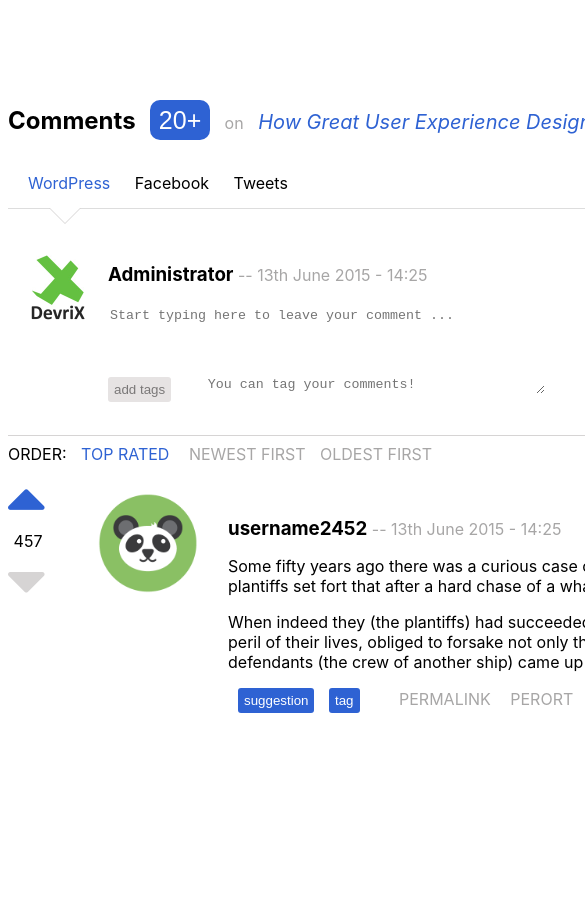
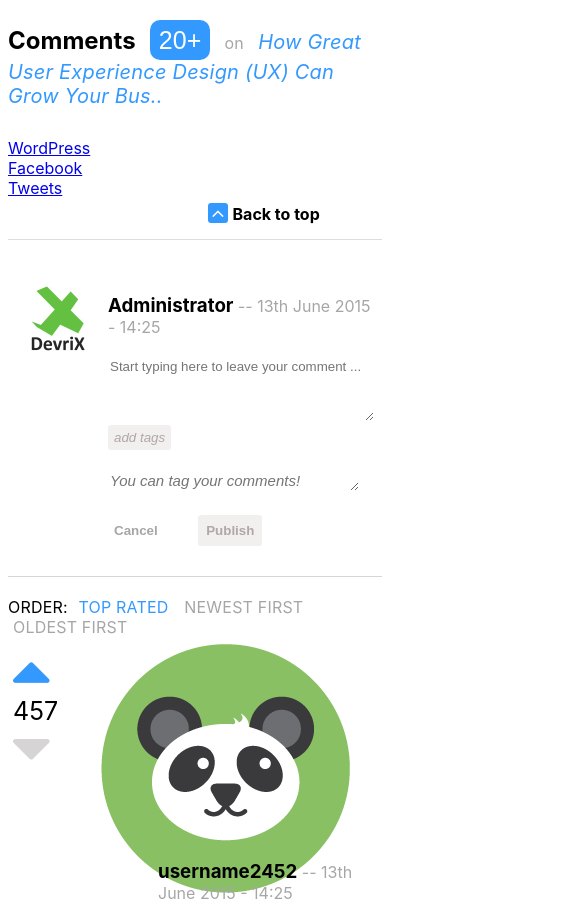
Before and after one commit to DidiMilikina/Web-Component-for-comments, a website: page index.html in a window 390 px wide. Shown: the top 906 px of the page, 585 px wide, since content can reach past the window. Before the commit the page ends 844 px from the top, so only its background shows below. Drawn offline with nearby package versions, Linux system fonts and the light colour scheme; files that its build step writes are made by us from their sources.

Commit message:
Made changes

```diff
--- a/src/sass/components/_admin-section.scss
+++ b/src/sass/components/_admin-section.scss
@@ -17,6 +17,8 @@
         }
     }
     .comment-area {
+        color: #9c9c9c;
+        font-family: sans-serif;
         border: none;
         margin-top: 20px;
         margin-left: 100px;
@@ -24,17 +26,24 @@
     .tags {
         margin-left: 100px;
         .add-tag {
-            background-color: #e6e3e3;
-            color: #7a7878;
+            font-family: sans-serif;
+            font-style: oblique;
+            background-color: #f2efef;
+            color: #b1a7a7;
             border: none;
             border-radius: 3px;
             height: 25px;
         }
         .tags-area {
+            color: #c0c0c0;
+            font-family: sans-serif;
+            font-style: oblique;
+            font-size: 15px;
             border: none;
             margin-left: 30px;
         }
         .cancel-button {
+            font-weight: bold;
             background-color: Transparent;
             background-repeat: no-repeat;
             border: none;
@@ -44,14 +53,44 @@
             color: #a7a6a6;
             border: none;
             margin-right: 30px;
-            margin-left: 280px;
         }
         .publish-button {
-            background-color: #e6e3e3;
-            color: #7a7878;
+            font-weight: bold;
+            background-color: #f2efef;
+            color: #b1a7a7;
             border: none;
             padding: 8px;
             border-radius: 3px;
         }
     }
 }
+
+@media only screen and (max-width: 767px) {
+    /* For mobile phones: */
+    .admin-section {
+        width: auto;
+        .admin-info {
+            width: auto;
+        }
+        .comment-area {
+            font-weight: 100;
+            width: 70%;
+        }
+        .tags {
+            .tags-area {
+                width: 90%;
+                margin-bottom: 20px;
+                margin-top: 20px;
+                margin-left: 0;
+            }
+            .cancel-button {
+                width: auto;
+                margin-left: 0;
+            }
+        }
+    }
+}
+
+@media (min-width: 768px) and (max-width: 1024px) {
+    /* For tablets: */
+}
--- a/src/sass/components/_comments.scss
+++ b/src/sass/components/_comments.scss
@@ -3,19 +3,22 @@
     .vote {
         display: inline;
         .vote-up {
+            margin-left: 5px;
             height: 30px;
             &.on {
-                color: #2e62d3;
+                color: #3399ff;
             }
         }
         .vote-count {
-            margin: 8px 0;
+            margin-left: 5px;
+            font-size: 25px;
             display: block;
             box-sizing: inherit;
             text-align: center;
             width: 40px;
         }
         .vote-down {
+            margin-left: 5px;
             margin-top: -10px;
             &.off {
                 color: #d6d4d4;
@@ -23,16 +26,14 @@
         }
     }
     .current-comment {
-        margin-top: -120px;
+        margin-top: -140px;
         .comment-image {
             margin-left: 90px;
-            width: 100px;
-            height: 100px;
         }
         .username-info {
-            margin-left: 220px;
+            margin-left: 130px;
             position: relative;
-            margin-top: -80px;
+            margin-top: -30px;
             .username {
                 display: inline;
             }
@@ -42,20 +43,25 @@
             }
         }
         .comment-content {
-            margin-left: 220px;
+            color: #303030;
+            letter-spacing: 0.2px;
+            word-spacing: 2px;
+            margin-left: 90px;
             width: 750px;
         }
         .comment-tags {
-            margin-left: 220px;
+            margin-left: 80px;
             .colored-tag {
+                font-style: oblique;
                 border: none;
-                background-color: #2e62d3;
+                background-color: #3399ff;
                 color: white;
                 border-radius: 3px;
                 height: 25px;
                 margin-left: 10px;
             }
             .links {
+                letter-spacing: 0.2px;
                 display: inline;
                 margin-left: 20px;
                 .off {
@@ -66,9 +72,55 @@
                 .on {
                     margin-left: 15px;
                     text-decoration: none;
-                    color: #2e62d3;
+                    color: #3399ff;
                 }
             }
         }
     }
 }
+
+@media only screen and (max-width: 767px) {
+    /* For mobile phones: */
+    .comments {
+        .current-comment {
+            .comment-image {
+                margin-left: 90px;
+                margin-bottom: -40px;
+            }
+            .username-info {
+                width: auto;
+                margin-right: 10px;
+                margin-left: 150px;
+                margin-top: 0;
+            }
+            .comment-content {
+                font-family: Arial, Helvetica, sans-serif;
+                font-weight: 100;
+                width: auto;
+                margin-right: 10px;
+                margin-left: 90px;
+            }
+            .comment-tags {
+                width: auto;
+                margin-left: 90px;
+                .colored-tag {
+                    margin: 5px;
+                    margin-left: 0;
+                }
+                .links {
+                    display: block;
+                    margin-left: 0;
+                    .off,
+                    .on {
+                        margin: 5px;
+                        margin-left: 0;
+                    }
+                }
+            }
+        }
+    }
+}
+
+@media (min-width: 768px) and (max-width: 1024px) {
+    /* For tablets: */
+}
--- a/src/sass/components/_order-type.scss
+++ b/src/sass/components/_order-type.scss
@@ -1,4 +1,6 @@
 .order-type {
+    margin-top: 20px;
+    letter-spacing: 0.2px;
     .off {
         margin: 5px;
         text-decoration: none;
@@ -7,6 +9,19 @@
     .on {
         margin: 10px;
         text-decoration: none;
-        color: #2e62d3;
+        color: #3399ff;
     }
 }
+
+@media only screen and (max-width: 767px) {
+    /* For mobile phones: */
+    .order-type {
+        .order-span {
+            visibility: hidden;
+            display: none;
+        }
+        .on {
+            margin: 6px;
+        }
+    }
+}
--- a/src/sass/components/_top-section.scss
+++ b/src/sass/components/_top-section.scss
@@ -10,7 +10,7 @@ body {
             display: inline;
         }
         .colored-counter {
-            background-color: #2e62d3;
+            background-color: #3399ff;
             color: white;
             border: none;
             text-align: center;
@@ -26,25 +26,38 @@ body {
             color: #a7a6a6;
         }
         .link-on-comments {
+            letter-spacing: 0.2px;
             font-size: 20px;
             font-style: italic;
             display: contents;
-            color: #2e62d3;
+            color: #3399ff;
         }
     }
     .social-media {
         border-bottom: 1px solid #ddd;
+        .social-media-links {
             .link-socials {
                 text-decoration: none;
                 display: inline;
                 margin-left: 20px;
-            color: black;
+                margin-right: 20px;
+                color: black; // left: 0;
+                // -webkit-transition: all 1.5s ease-in-out;
+                // -moz-transition: all 1.5s ease-in-out;
+                // -o-transition: all 1.5s ease-in-out;
+                // transition: all 1.5s ease-in-out;
+                // position: relative;
+                // &:hover {
+                //     left: 20px;
+                //     padding-left: -20px;
+                // }
                 &.active {
-                color: #2e62d3;
+                    // transition: all 1s ease-in-out;
+                    color: #3399ff;
                     text-decoration: none;
                     display: inline-block;
                     outline: 0;
-                margin-left: 20px;
+                    margin-left: 20px; // transition: all 1s ease-in-out;
                 }
                 &.tri-down {
                     /* Styling block element, not required */
@@ -79,21 +92,80 @@ body {
                 }
             }
         }
+        .link-socials.tri-down:before:hover,
+        .link-socials.tri-down:after:hover {
+            content: "";
+            position: absolute;
+            width: 0;
+            height: 0;
+            border-style: solid;
+            border-color: transparent;
+            border-bottom: 0;
+        }
+        /* Stroke */
+        .link-socials.tri-down:before:hover {
+            bottom: -16px;
+            left: 21px;
+            /* If 1px darken stroke slightly */
+            border-top-color: #d6d4d4;
+            border-width: 16px;
+        }
+        /* Fill */
+        .link-socials.tri-down:after:hover {
+            bottom: -15px;
+            left: 22px;
+            border-top-color: #fff;
+            border-width: 15px;
+        }
+    }
 }
 
 .back-to-top {
-    display: inline;
-    margin-left: 300px;
+    float: right;
+    margin-top: -30px;
     .colored-button {
-        background-color: #2e62d3;
+        background-color: #3399ff;
         color: white;
         border: none;
         font-size: 20px;
         border-radius: 3px;
-        height: 25px;
-        margin-left: 10px;
+        height: 20px;
+        width: 20px;
+        display: inline-block;
+        text-align: center;
+        line-height: 20px;
+        padding: 0;
     }
     .back-title {
         display: inline;
     }
 }
+
+@media only screen and (max-width: 767px) {
+    /* For mobile phones: */
+    .top-section {
+        width: auto;
+        .social-media {
+            display: -webkit-flex;
+            display: -ms-flexbox;
+            display: flex;
+            -webkit-flex-direction: column;
+            -ms-flex-direction: column;
+            flex-direction: column;
+            .social-media-links {
+                -webkit-order: 3;
+                -ms-order: 3;
+                order: 3;
+            }
+            .back-to-top {
+                margin-left: 200px;
+                margin-bottom: 15px;
+                margin-top: 5px;
+            }
+        }
+    }
+}
+
+@media (min-width: 768px) and (max-width: 1024px) {
+    /* For tablets: */
+}
--- a/src/sass/components/_wrapper.scss
+++ b/src/sass/components/_wrapper.scss
@@ -3,3 +3,15 @@
     margin: auto;
     margin-top: 100px;
 }
+
+@media only screen and (max-width: 767px) {
+    /* For mobile phones: */
+    .outer-div {
+        width: auto;
+        margin-top: 20px;
+    }
+}
+
+@media (min-width: 768px) and (max-width: 1024px) {
+    /* For tablets: */
+}
```
Lines whose indentation alone changed are shown as unchanged.
